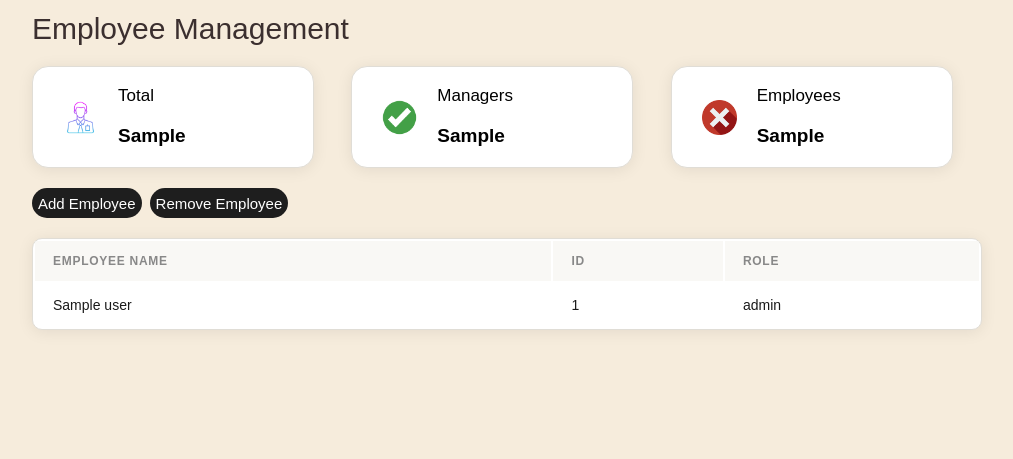
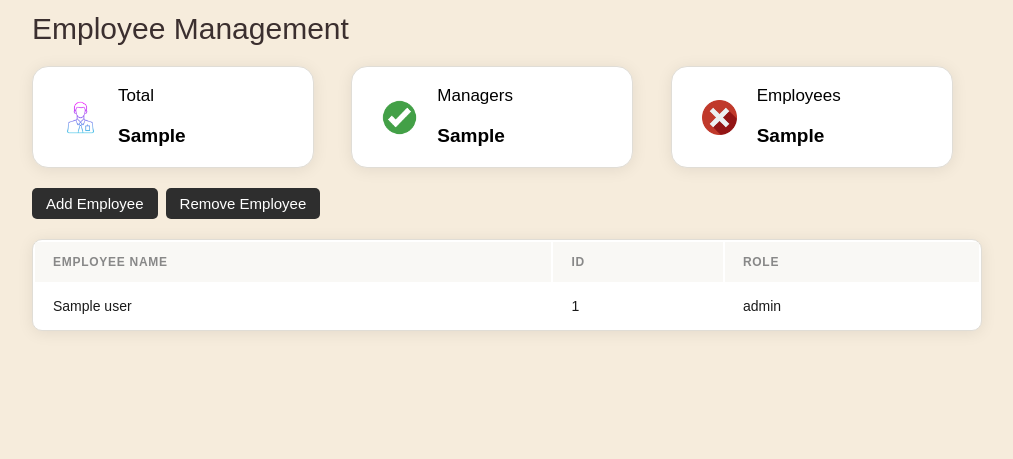
Before and after one commit to BedHeadNinja/SE-Project-416-GD, a Python web app: template IMS/IMS/templates/management/employee_info.html in a window 1280 px wide. Shown: the part 90-549 px from the top of the page, without its empty margins (134-1147 px from the left). Run offline with Jinja, Linux system fonts and the light colour scheme; the template is opened without the code that fills it: most values are stand-ins (such as "Sample title", 1, 10 or a date in 2020); form fields are guessed from the names that the template uses.

Commit message:
Change button classes for employee actions

```diff
--- a/IMS/IMS/templates/management/employee_info.html
+++ b/IMS/IMS/templates/management/employee_info.html
@@ -37,8 +37,8 @@
         </div>
     </div>
      <div class="buttonArea">
-            <button class="menu-button" onclick="openaddElement(); ('add-employee','add-employee-button');" id="add-employee-button">Add Employee</button>
-            <button class="menu-button" onclick="openRemoveElement(); ('remove-employee','remove-employee-button');" id="remove-employee-button">Remove Employee</button>
+            <button class="enter" onclick="openaddElement(); ('add-employee','add-employee-button');" id="add-employee-button">Add Employee</button>
+            <button class="enter" onclick="openRemoveElement(); ('remove-employee','remove-employee-button');" id="remove-employee-button">Remove Employee</button>
         </div>
     <div class="tableCSS">
         <table>
```
